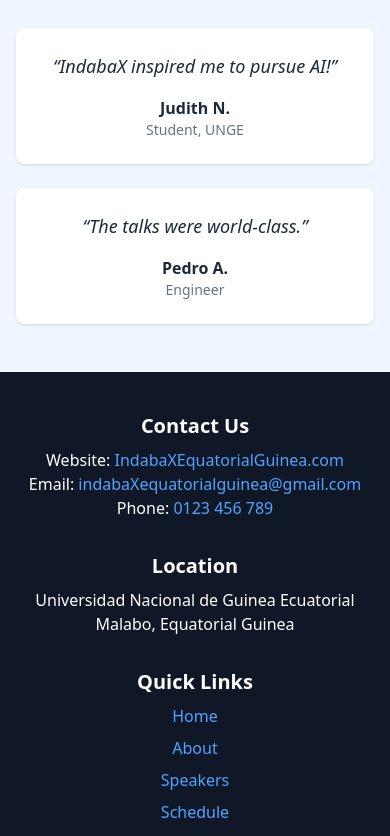
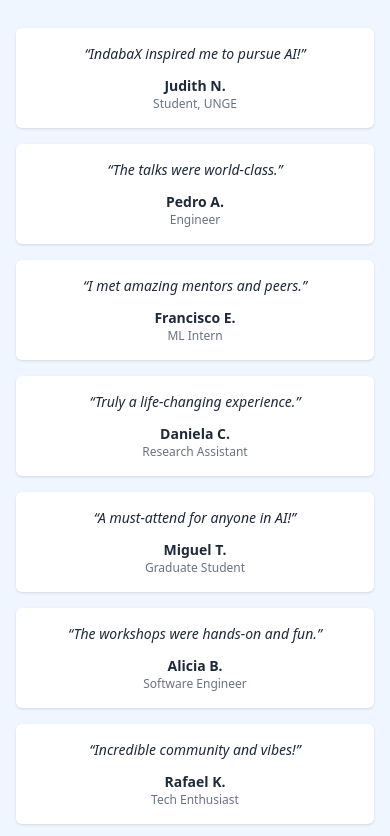
Before and after one commit to NeoPhetoane/IndabaX_Equatorial_Guinea, a React (Vite) app: page / in a window 390 px wide. Shown: the part 3780-4616 px from the top of the page. Built offline with nearby package versions, Linux system fonts and the light colour scheme.

Commit message:
Testimonial section made more responsive and smaller, and also added more testimonials.

```diff
--- a/src/pages/Home.jsx
+++ b/src/pages/Home.jsx
@@ -30,6 +30,31 @@ const testimonials = [
     role: "Student, UNGE",
   },
   { quote: "The talks were world-class.", name: "Pedro A.", role: "Engineer" },
+  {
+    quote: "I met amazing mentors and peers.",
+    name: "Francisco E.",
+    role: "ML Intern",
+  },
+  {
+    quote: "Truly a life-changing experience.",
+    name: "Daniela C.",
+    role: "Research Assistant",
+  },
+  {
+    quote: "A must-attend for anyone in AI!",
+    name: "Miguel T.",
+    role: "Graduate Student",
+  },
+  {
+    quote: "The workshops were hands-on and fun.",
+    name: "Alicia B.",
+    role: "Software Engineer",
+  },
+  {
+    quote: "Incredible community and vibes!",
+    name: "Rafael K.",
+    role: "Tech Enthusiast",
+  },
 ];
 
 export default function Home() {
@@ -126,19 +151,19 @@ export default function Home() {
 
       {/* Testimonials */}
       <section className="bg-blue-50 py-12 px-4">
-        <div className="max-w-4xl mx-auto">
+        <div className="max-w-6xl mx-auto">
           <h2 className="text-3xl font-bold text-center mb-8">
             What People Are Saying
           </h2>
-          <div className="grid grid-cols-1 md:grid-cols-2 gap-6">
+          <div className="grid grid-cols-1 sm:grid-cols-2 md:grid-cols-3 gap-4">
             {testimonials.map((t, index) => (
               <div
                 key={index}
-                className="bg-white p-6 rounded-lg shadow text-center"
+                className="bg-white p-4 rounded-md shadow text-center text-sm"
               >
-                <p className="italic text-lg text-gray-800 mb-4">“{t.quote}”</p>
+                <p className="italic text-gray-800 mb-3">“{t.quote}”</p>
                 <p className="font-semibold">{t.name}</p>
-                <p className="text-sm text-gray-500">{t.role}</p>
+                <p className="text-xs text-gray-500">{t.role}</p>
               </div>
             ))}
           </div>
```
